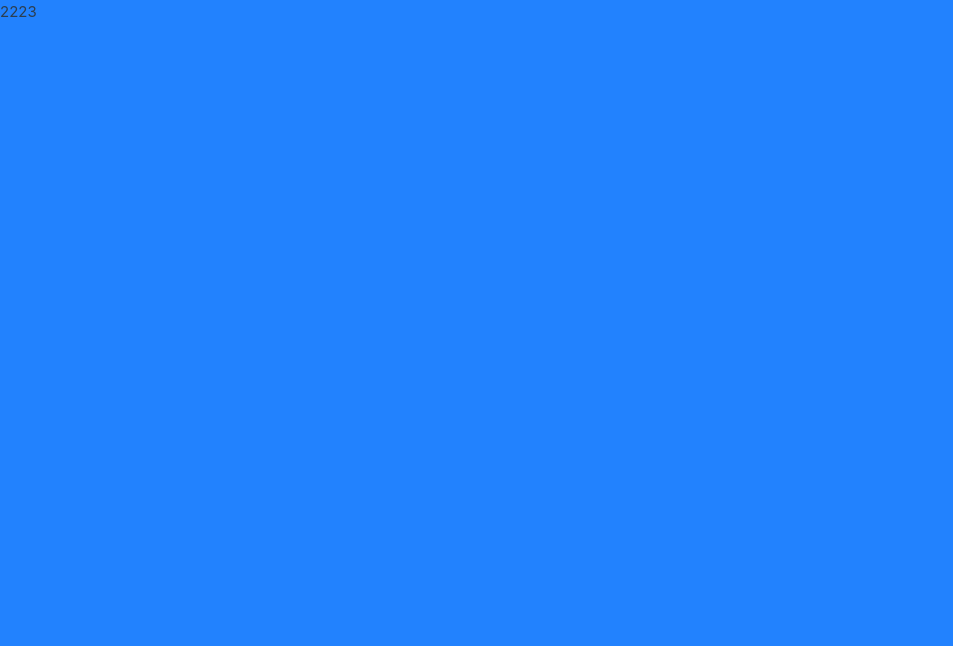
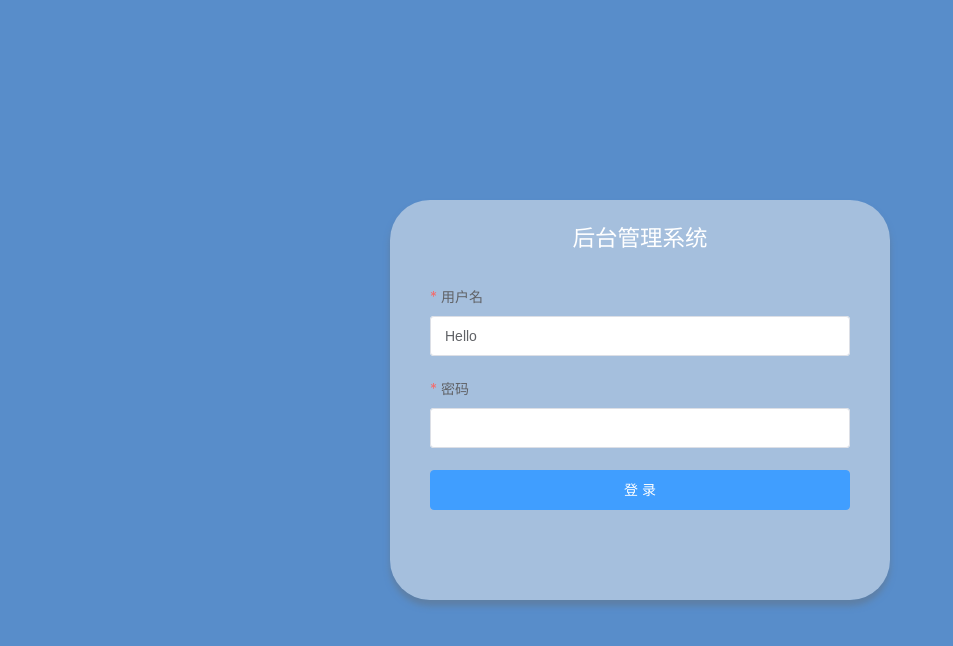
Before and after one commit to TAO233-JPG/db-manager, a Vue app: page /login in a window 1280 px wide. Shown: the top 646 px of the page, without its empty margins (0-953 px from the left). Built offline with nearby package versions, Linux system fonts and the light colour scheme.

Commit message:
feat: 完善登录页面

```diff
--- a/src/views/LoginView.vue
+++ b/src/views/LoginView.vue
@@ -1,11 +1,100 @@
 <template>
-  <div class="login">2223</div>
+  <div class="login">
+    <div class="login-pane">
+      <h2>后台管理系统</h2>
+      <div>
+        <el-form
+          ref="ruleFormRef"
+          :model="loginForm"
+          :rules="rules"
+          label-width="100px"
+          size="large"
+          label-position="top"
+          class="loginForm"
+          status-icon
+        >
+          <el-form-item label="用户名" prop="name">
+            <el-input v-model="loginForm.name" />
+          </el-form-item>
+          <el-form-item label="密码" prop="password">
+            <el-input v-model="loginForm.password" type="password" />
+          </el-form-item>
+
+          <el-form-item>
+            <el-button
+              type="primary"
+              @click="login(ruleFormRef)"
+              auto-insert-space
+              style="flex: 1"
+              >登录</el-button
+            >
+            <!-- <el-button @click="resetForm(ruleFormRef)">Reset</el-button> -->
+          </el-form-item>
+        </el-form>
+      </div>
+    </div>
+  </div>
 </template>
-<script setup lang="ts"></script>
+<script setup lang="ts">
+import type { FormInstance } from "element-plus/es/components";
+import type { FormRules } from "element-plus/es/tokens/form";
+import { reactive, ref } from "vue";
+
+const ruleFormRef = ref<FormInstance>();
+const loginForm = reactive({
+  name: "Hello",
+  password: "",
+});
+const rules = reactive<FormRules>({
+  name: [{ required: true, message: "请输入用户名", trigger: "blur" }],
+  password: [
+    { required: true, message: "请输入密码", trigger: "blur" },
+    { min: 4, max: 8, message: "密码长度在4-8之间", trigger: "blur" },
+  ],
+});
+
+const login = async (formEl: FormInstance | undefined) => {
+  if (!formEl) return;
+  console.log(formEl);
+  await formEl.validate((valid, fields) => {
+    if (valid) {
+      console.log("submit!");
+      console.log(loginForm.name, loginForm.password, { ...loginForm });
+    } else {
+      console.log("error submit!", fields);
+    }
+  });
+};
+</script>
 <style scoped lang="scss">
 .login {
   width: 100vw;
   height: 100vh;
-  background-color: #2282fe;
+  background-color: #588dca;
+  position: relative;
+
+  .login-pane {
+    box-sizing: border-box;
+    position: absolute;
+    top: 50%;
+    left: 50%;
+    transform: translate(-50%, -50%);
+    width: 500px;
+    height: 400px;
+    padding: 20px;
+    background: rgba(242, 242, 242, 0.5);
+    border-radius: 40px;
+    box-shadow: 0px 6px 6px 0px #5e7fa5;
+
+    h2 {
+      text-align: center;
+      color: #fff;
+    }
+
+    .loginForm {
+      margin-top: 30px;
+      padding: 0 20px;
+    }
+  }
 }
 </style>
```
Also changed, not shown: components.d.ts (+15 -0 lines).
